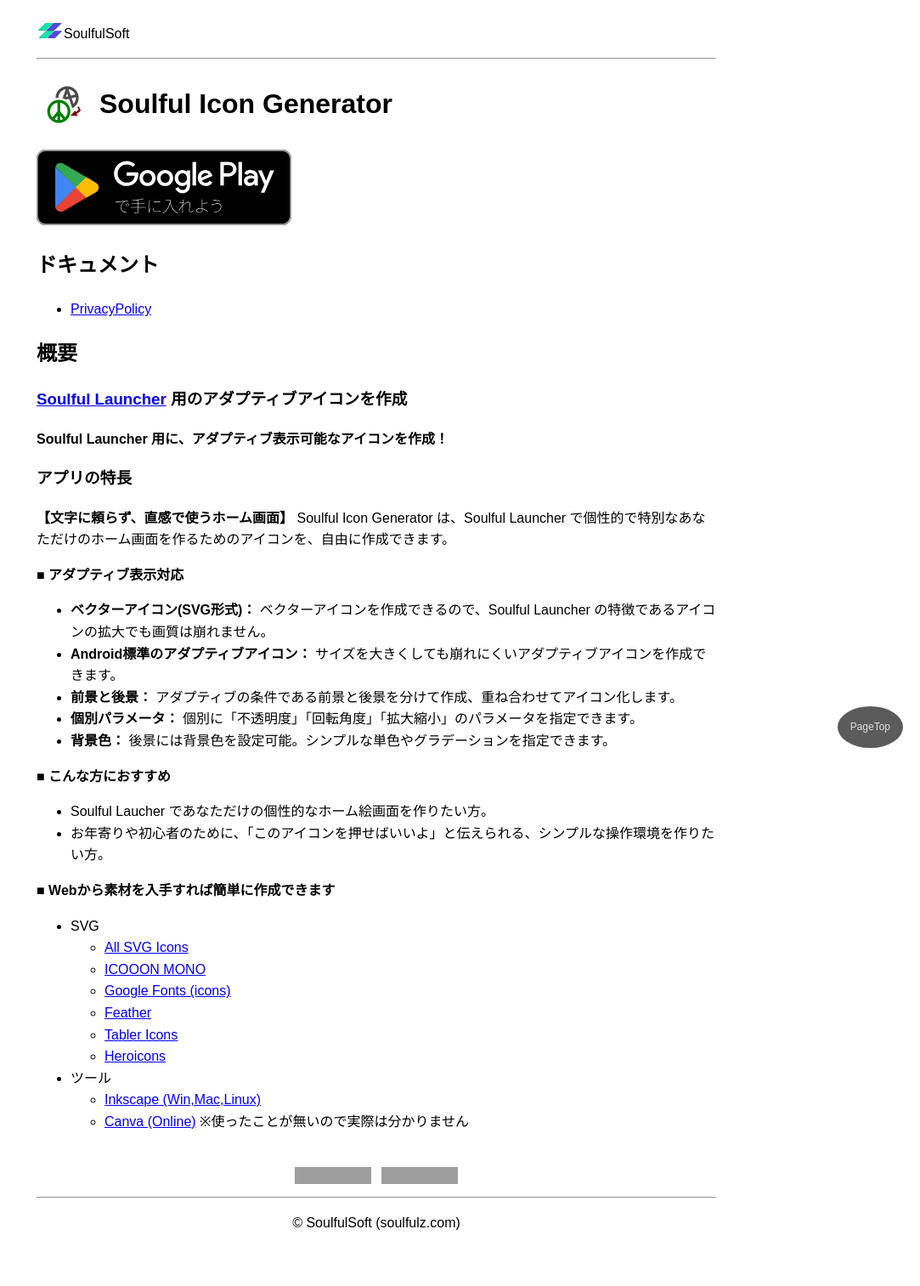
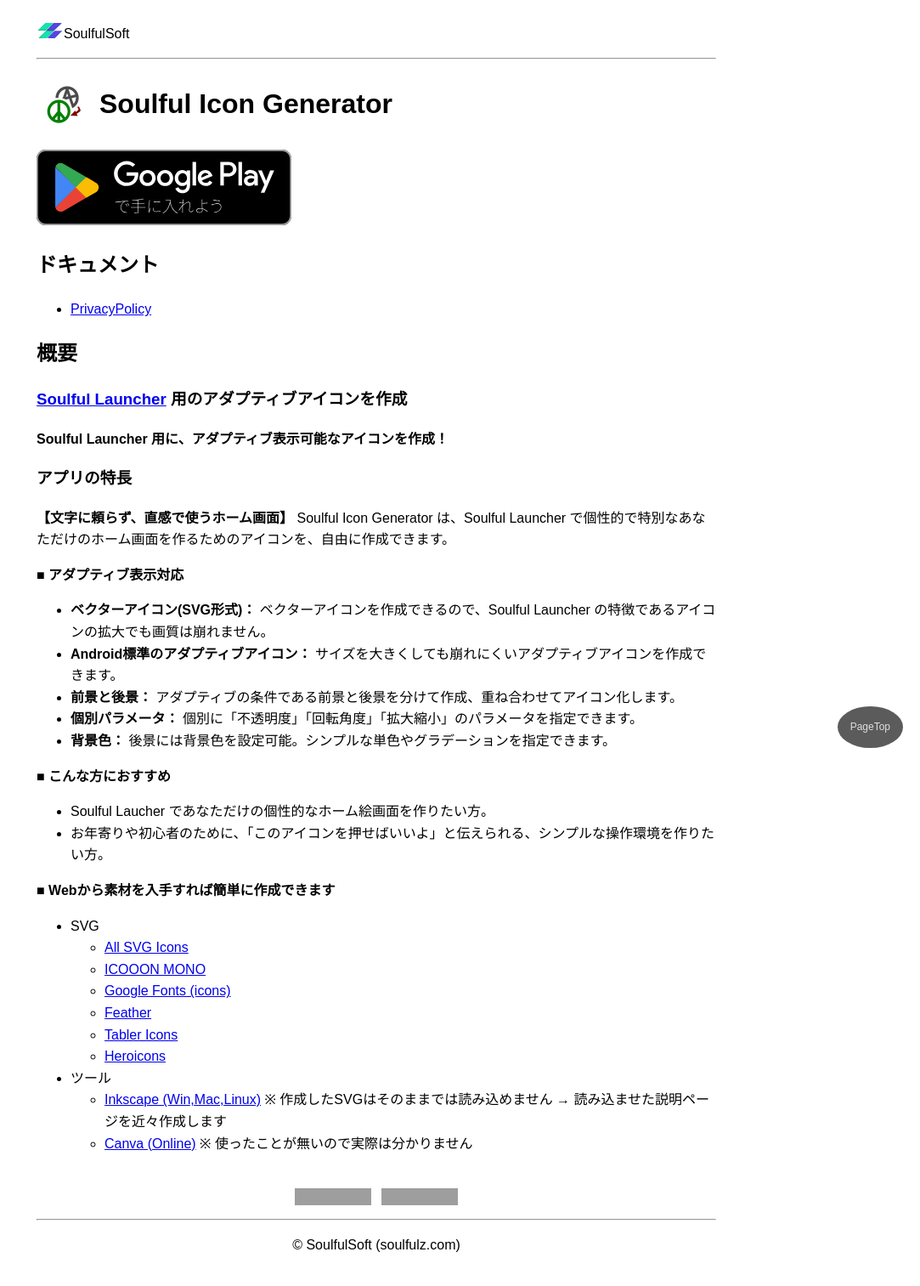
Before and after one commit to SoulfulSoft/soulfulsoft.github.io, a Jekyll site: the page built from soulful_icon_generator/index.md, in a window 1280 px wide. Shown: the whole page at 85% size, without its empty margins (197-1280 px from the left). Built offline with Jekyll 4.4.1, drawn with Linux system fonts in a browser that asks for light colours; our own code applies the rules of GitHub Pages for plain Markdown files; before the commit the page ends 1488 px from its top, so only the background shows below that; grey boxes are pictures that could not be loaded.

Commit message:
Update index.md

```diff
--- a/soulful_icon_generator/index.md
+++ b/soulful_icon_generator/index.md
@@ -47,5 +47,5 @@ Soulful Icon Generator は、Soulful Launcher で個性的で特別なあなた
   * [Tabler Icons](https://tabler.io/icons)
   * [Heroicons](https://heroicons.com)
 - ツール
-  * [Inkscape (Win,Mac,Linux)](https://inkscape.org)
-  * [Canva (Online)](https://www.canva.com/ja_jp/features/svg-editor/) ※使ったことが無いので実際は分かりません
+  * [Inkscape (Win,Mac,Linux)](https://inkscape.org) ※ 作成したSVGはそのままでは読み込めません → 読み込ませた説明ページを近々作成します
+  * [Canva (Online)](https://www.canva.com/ja_jp/features/svg-editor/) ※ 使ったことが無いので実際は分かりません
```
